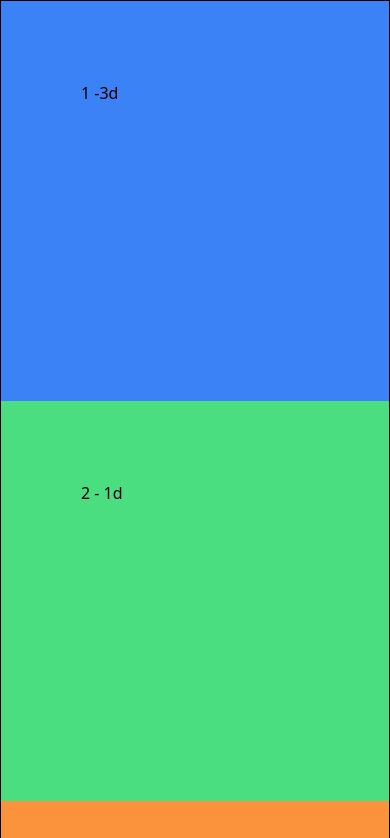
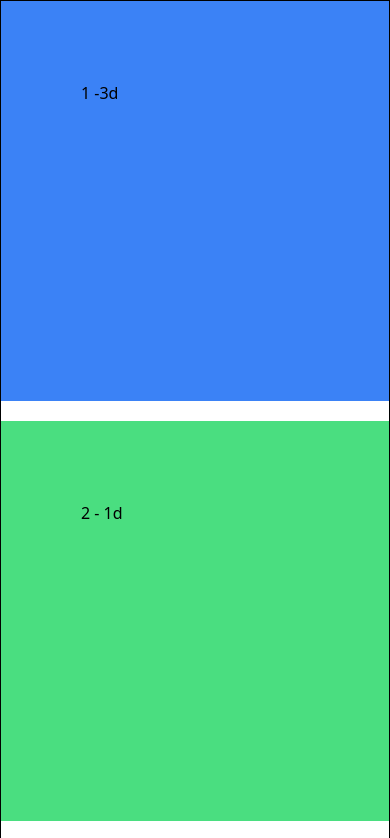
Before and after one commit to KevinRebakure/The-Gym-Pair-Project-1-Cloning-Goldsmith, a website: page index.html in a window 390 px wide. Shown: the top 838 px of the page. Drawn offline with Linux system fonts and the light colour scheme.

Commit message:
grid section 1 responsive

```diff
--- a/index.html
+++ b/index.html
@@ -8,7 +8,7 @@
   </head>
   <body>
     <div
-      class="border border-black grid grid-cols-1 auto-rows-[400px] sm:grid-cols-4"
+      class="border border-black grid grid-cols-1 auto-rows-[400px] sm:grid-cols-4 sm:grid-rows-2 gap-5"
     >
       <div
         class="p-20 bg-blue-500 sm:col-start-4 sm:col-end-5 sm:row-start-1 sm:row-end-2"
```
Also changed, not shown: src/styles/style.css.
